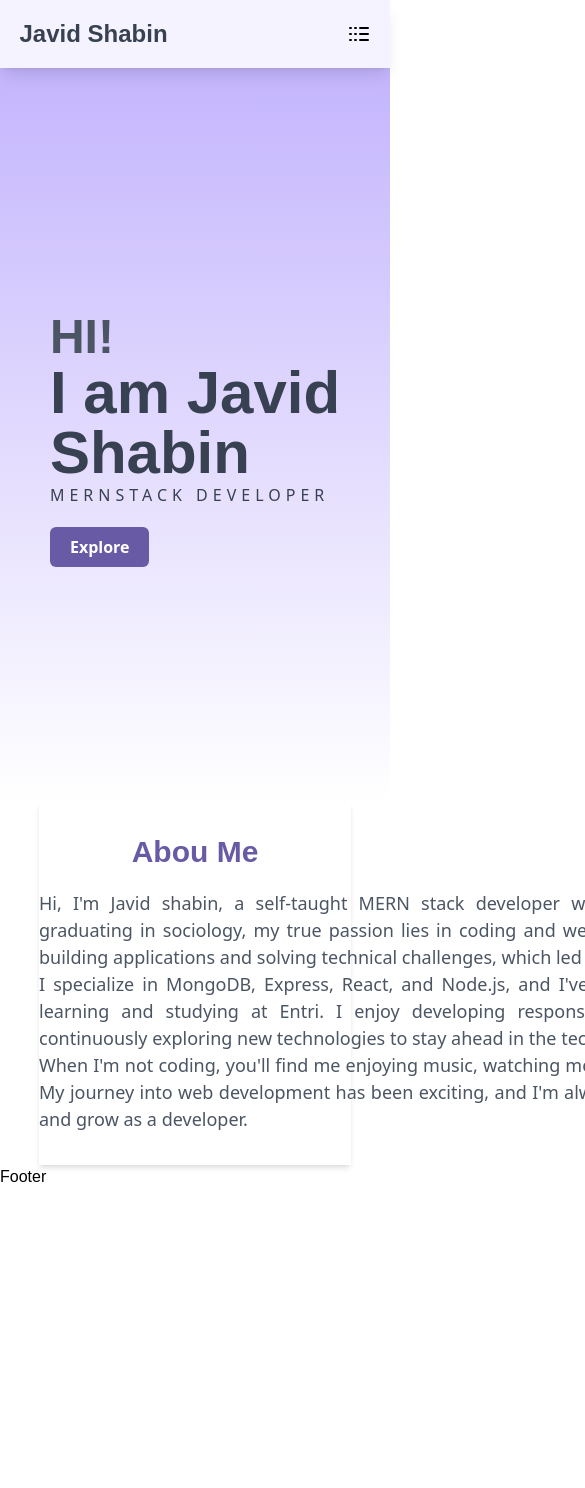
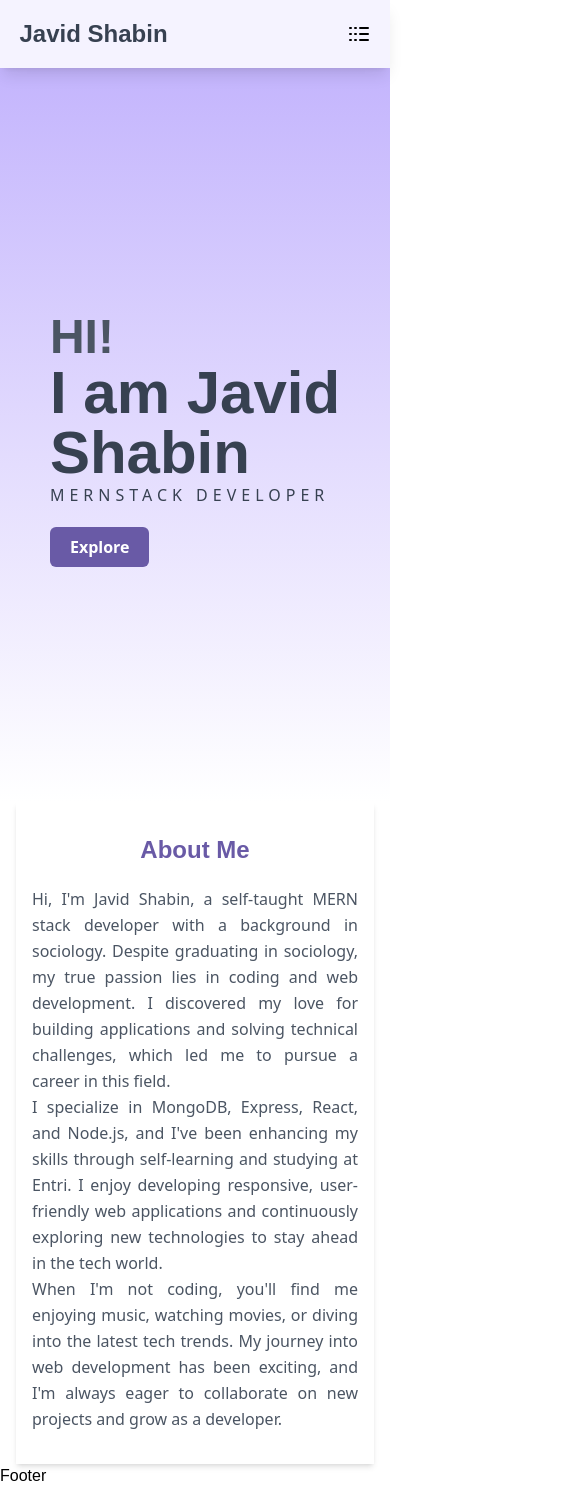
Before and after one commit to javidShabin/my-portfolio.in, a React (Vite) app: page / in a window 390 px wide. Shown: the top 1488 px of the page, 585 px wide, since content can reach past the window. Before the commit the page ends 1189 px from the top, so only its background shows below. Built offline with nearby package versions, Linux system fonts and the light colour scheme; a web font is replaced by a local one.

Commit message:
Make responsiveness the about section

```diff
--- a/src/pages/About.jsx
+++ b/src/pages/About.jsx
@@ -2,25 +2,23 @@ import React from "react";
 
 const About = () => {
   return (
-    <main className="bg-white flex justify-center ">
-      <div className="container w-[80%] shadow-md text-center py-8 ">
-        <h1 className="text-3xl font-extrabold text-[#695aa6]">Abou Me</h1>
-        <p className="w-[900px] text-justify mx-auto mt-5 text-[18px] text-gray-600 ">
-          Hi, I'm Javid shabin, a self-taught MERN stack developer with a
+    <main className="bg-white flex justify-center px-4 md:px-8 lg:px-0">
+      <div className="container w-full max-w-[900px] shadow-md text-center py-8 px-4 md:px-6 lg:px-8">
+        <h1 className="text-2xl md:text-3xl font-extrabold text-[#695aa6]">About Me</h1>
+        <p className="text-justify mt-5 text-[16px] md:text-[18px] text-gray-600 leading-relaxed">
+          Hi, I'm Javid Shabin, a self-taught MERN stack developer with a
           background in sociology. Despite graduating in sociology, my true
           passion lies in coding and web development. I discovered my love for
           building applications and solving technical challenges, which led me
-          to pursue a career in this field. <br />
-          I specialize in MongoDB, Express,
-          React, and Node.js, and I've been enhancing my skills through
-          self-learning and studying at Entri. I enjoy developing responsive,
-          user-friendly web applications and continuously exploring new
-          technologies to stay ahead in the tech world. <br />
-          When I'm not coding,
-          you'll find me enjoying music, watching movies, or diving into the
-          latest tech trends. My journey into web development has been exciting,
-          and I'm always eager to collaborate on new projects and grow as a
-          developer.
+          to pursue a career in this field.
+          <br />I specialize in MongoDB, Express, React, and Node.js, and I've
+          been enhancing my skills through self-learning and studying at Entri. I
+          enjoy developing responsive, user-friendly web applications and
+          continuously exploring new technologies to stay ahead in the tech world.
+          <br />When I'm not coding, you'll find me enjoying music, watching movies,
+          or diving into the latest tech trends. My journey into web development
+          has been exciting, and I'm always eager to collaborate on new projects
+          and grow as a developer.
         </p>
       </div>
     </main>
```
